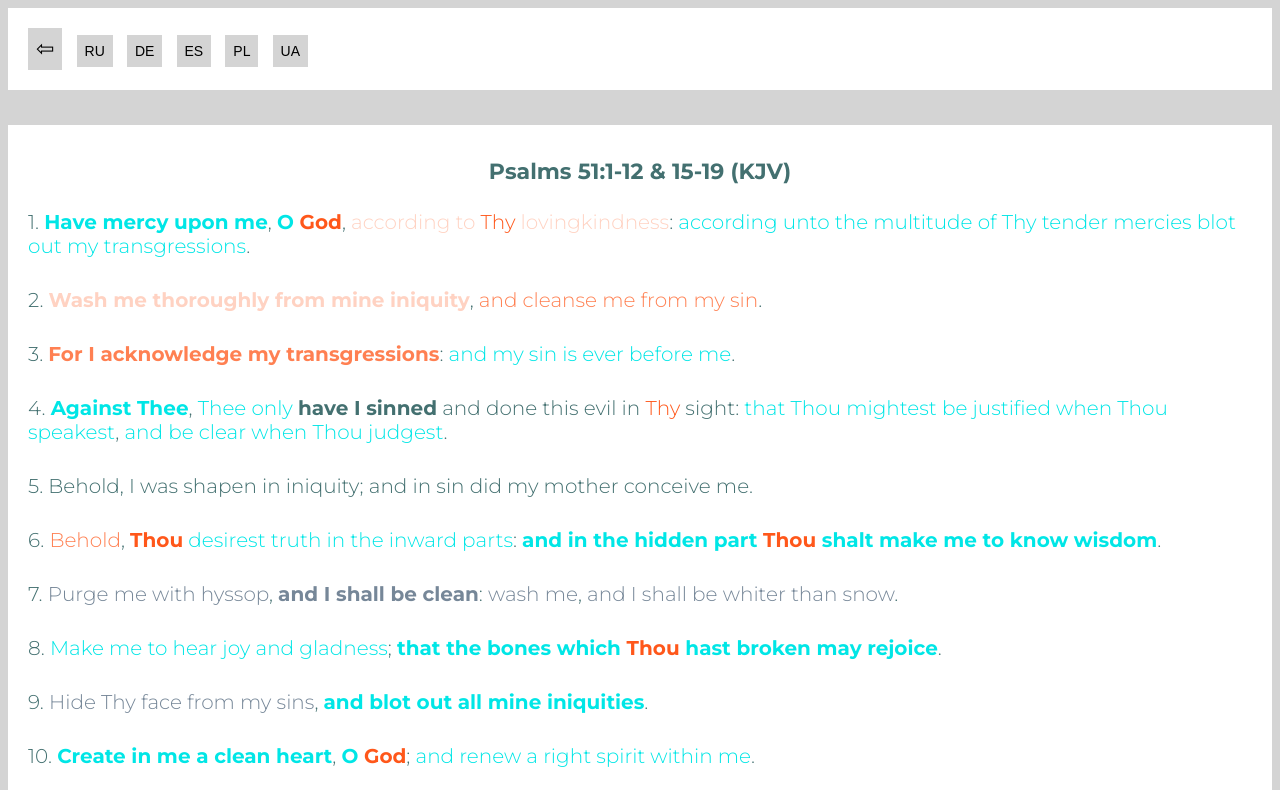
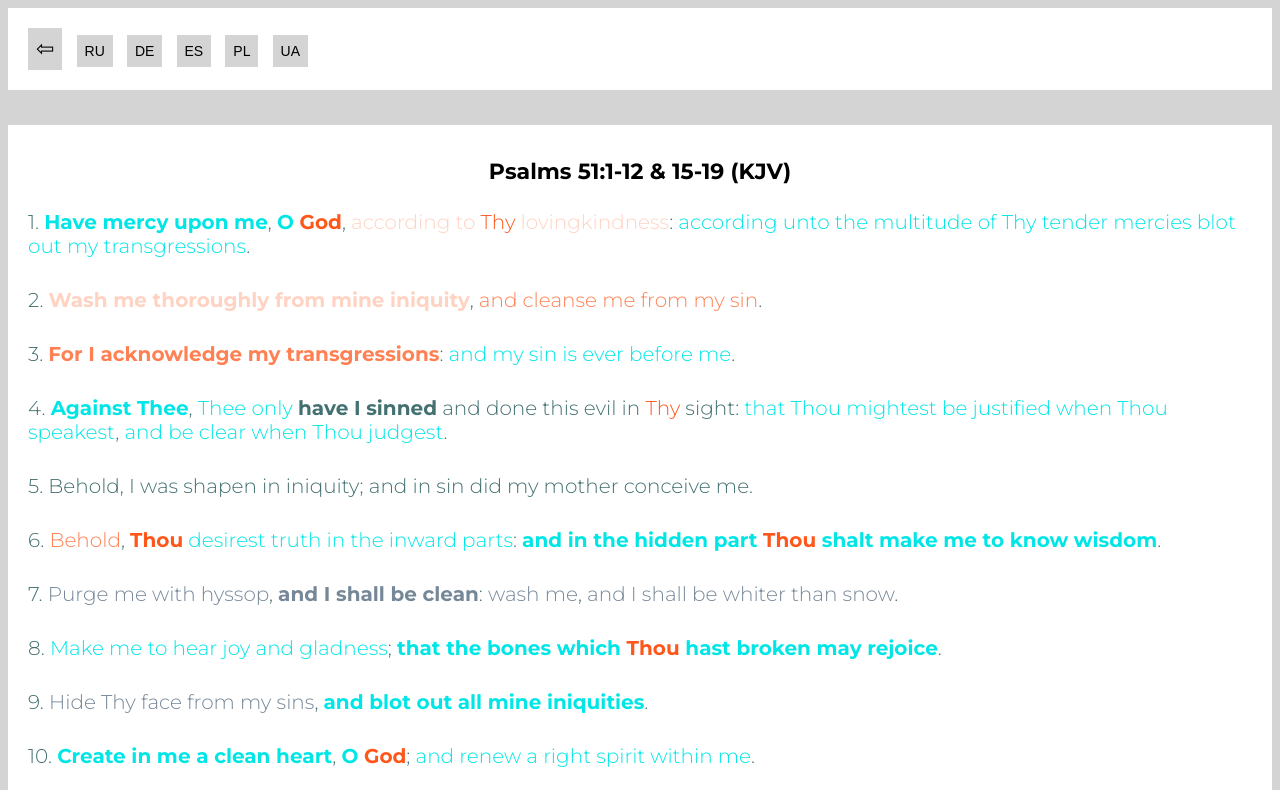
Before and after one commit to mr-front-end-dev/Bible-Verses-sgwaq--EN, a plain HTML site: page index.html in a window 1280 px wide. Shown: the top 790 px of the page. Drawn offline with Linux system fonts and the light colour scheme.

Commit message:
Updated section.css

```diff
--- a/css/section.css
+++ b/css/section.css
@@ -5,7 +5,8 @@
 .section__h1 {
   text-align: center;
   font-size: 22px;
-  color: hsl(180, 25%, 35%);
+  color: hsl(0, 0%, 0%);
+  /* color: hsl(180, 25%, 35%); */
 }
 
 .section__paragraph {
```
